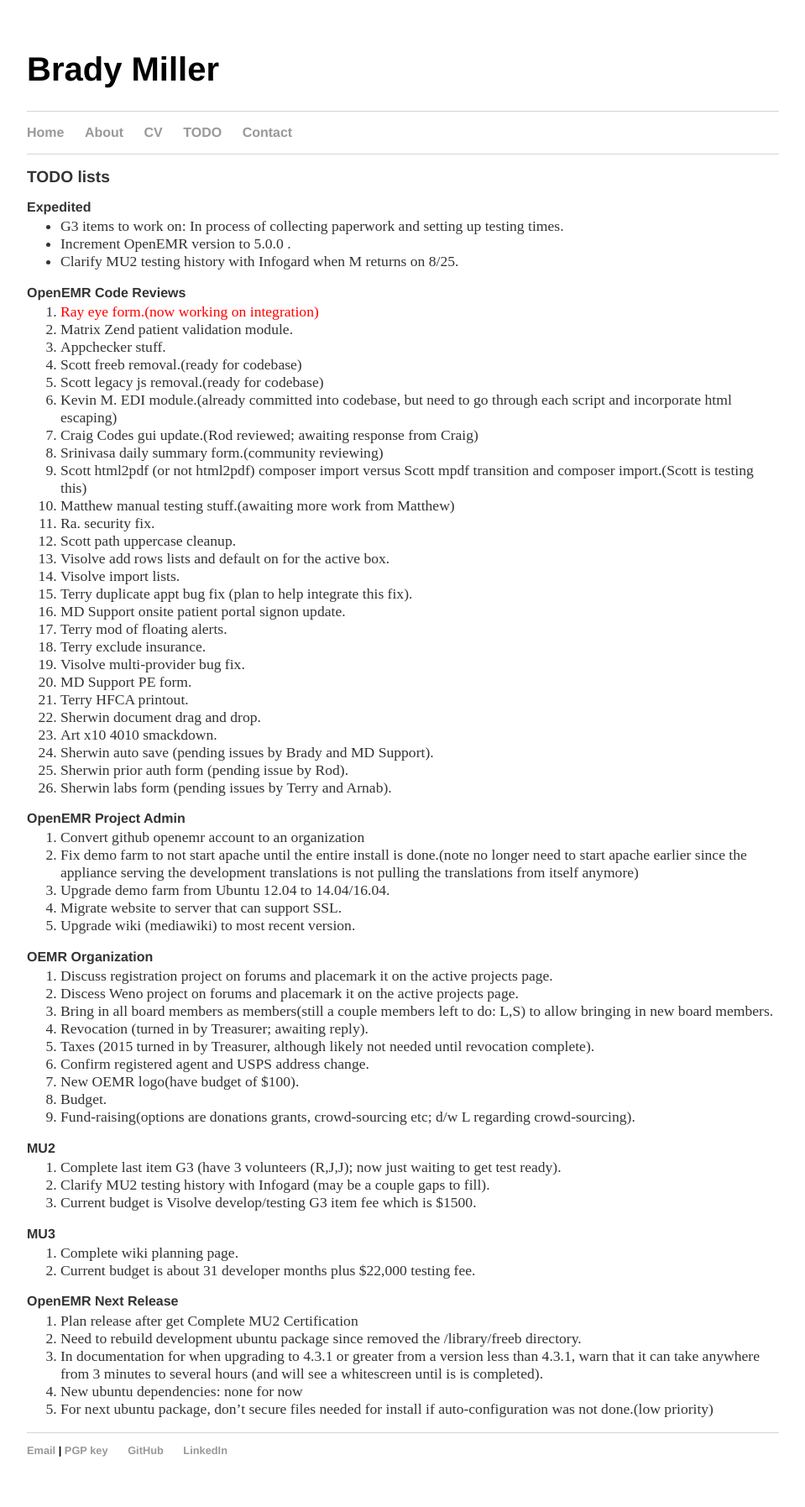
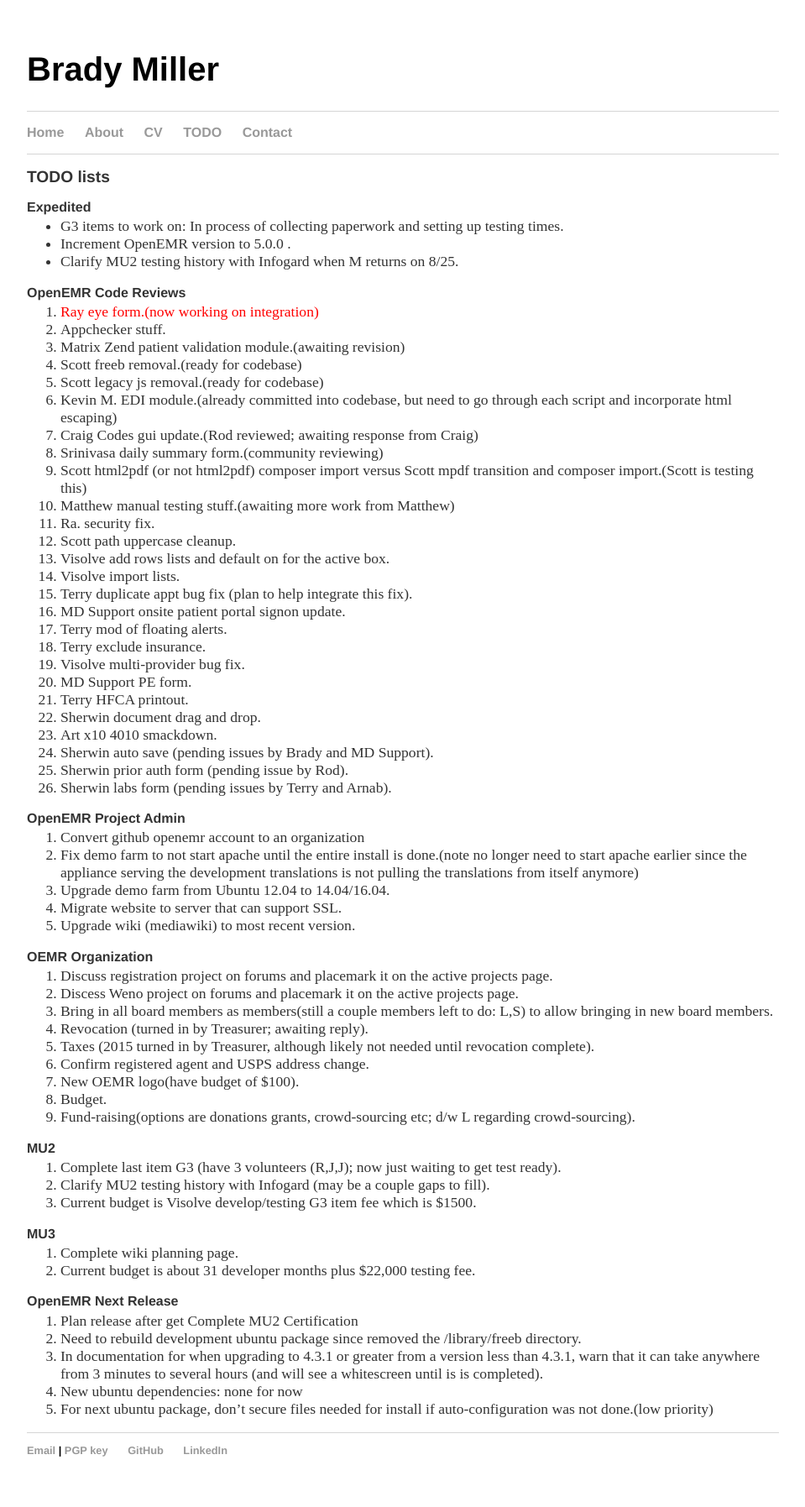
Before and after one commit to bradymiller/bradymiller.github.io, a Jekyll site: the page built from todo/index.md, in a window 1280 px wide. Shown: the whole page at 84% size, without its empty margins (160-1119 px from the left). Built offline with Jekyll 4.4.1, drawn with Linux system fonts in a browser that asks for light colours.

Commit message:
Update todo list

```diff
--- a/todo/index.md
+++ b/todo/index.md
@@ -10,8 +10,8 @@
 
 ### OpenEMR Code Reviews
 1. <span style="color: red">Ray eye form.(now working on integration)</span>
-1. Matrix Zend patient validation module.
 1. Appchecker stuff.
+1. Matrix Zend patient validation module.(awaiting revision)
 1. Scott freeb removal.(ready for codebase)
 1. Scott legacy js removal.(ready for codebase)
 1. Kevin M. EDI module.(already committed into codebase, but need to go through each script and incorporate html escaping)
```
